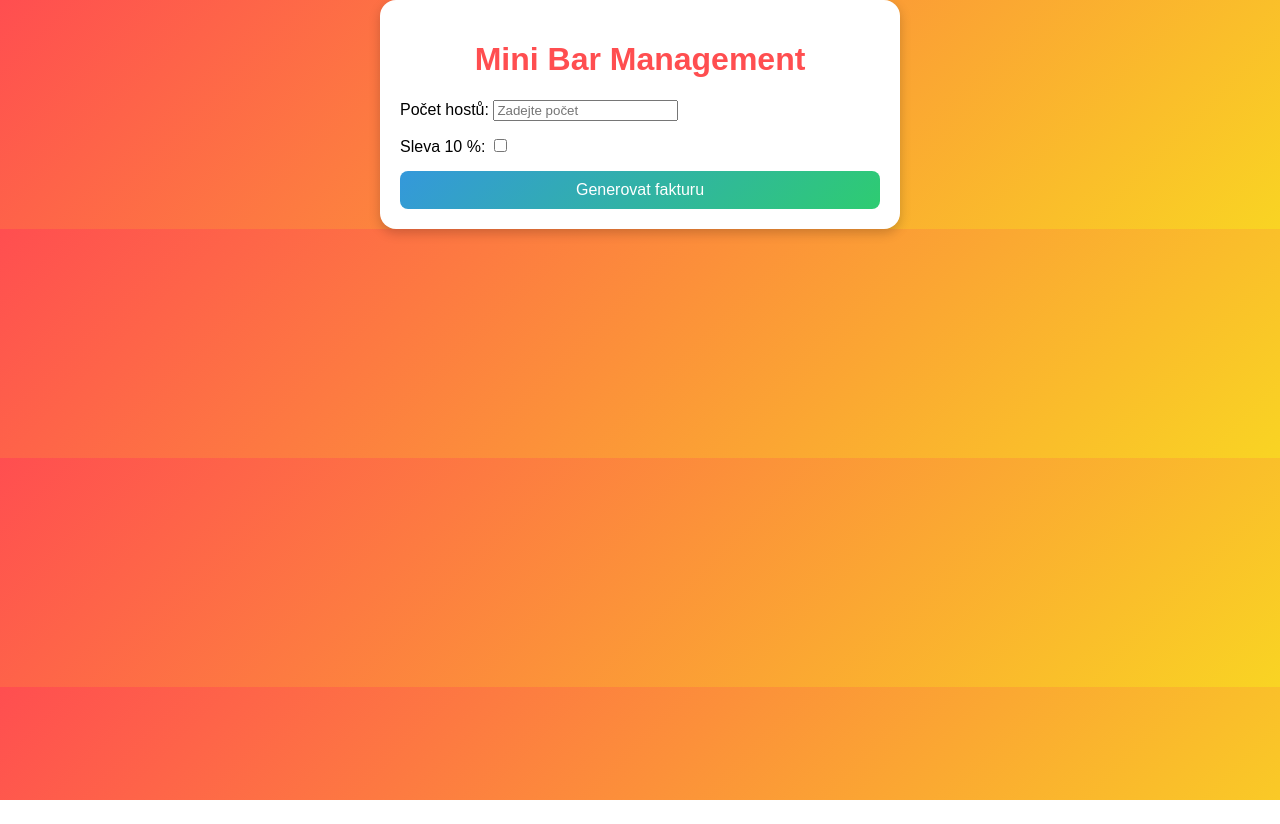
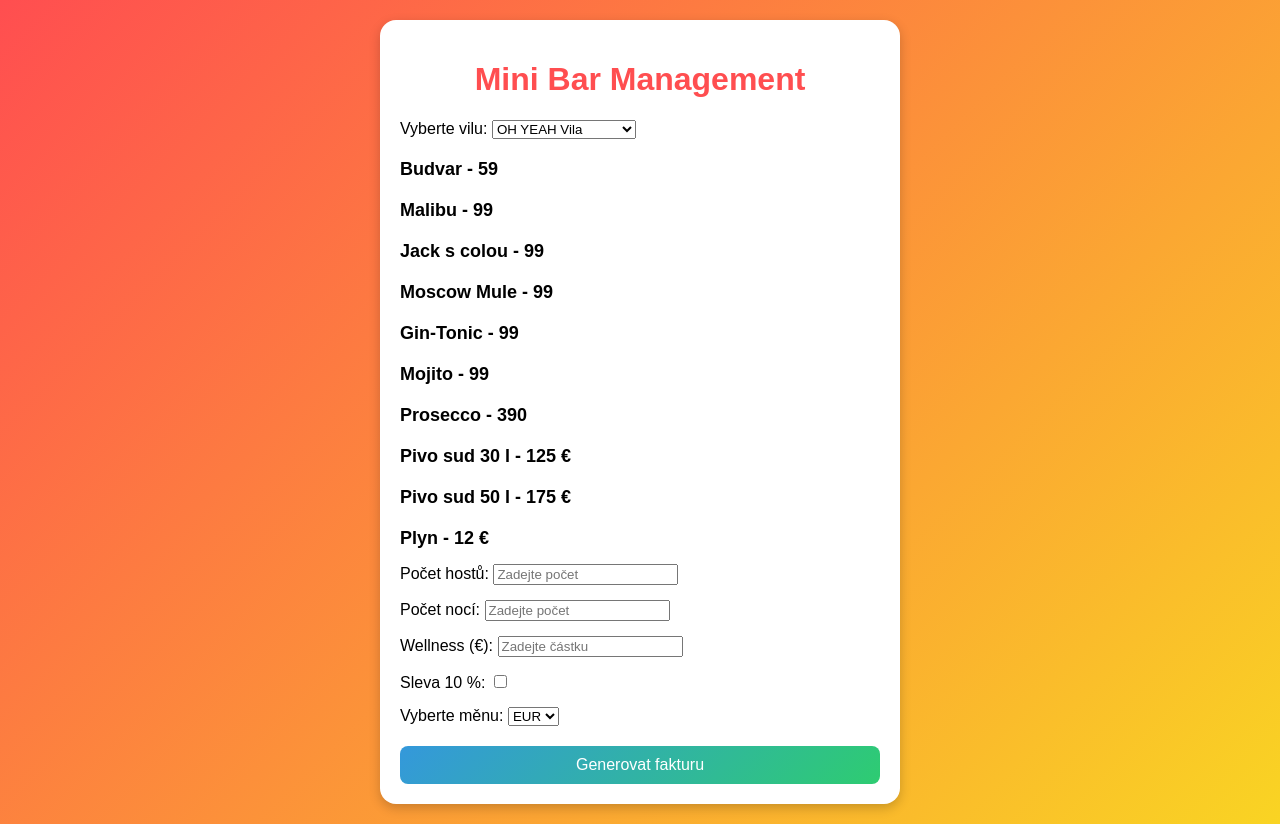
Before and after one commit to Martyparty1988/minibars-sklad, a plain HTML site: page index.html in a window 1280 px wide. Before the commit the page ends 800 px from the top, so only its background shows below. Drawn offline with Linux system fonts and the light colour scheme.

Commit message:
Update index.html

```diff
--- a/index.html
+++ b/index.html
@@ -5,18 +5,17 @@
   <meta name="viewport" content="width=device-width, initial-scale=1.0" />
   <title>Mini Bar Management</title>
   <style>
-    /* Původní styly, upravené */
     body {
-      font-family: 'Arial', sans-serif;
+      font-family: Arial, sans-serif;
       margin: 0;
       padding: 0;
       background: linear-gradient(135deg, #ff4e50, #f9d423);
     }
     .container {
       max-width: 480px;
-      margin: auto;
+      margin: 20px auto;
       padding: 20px;
-      background: #fff;
+      background: white;
       border-radius: 16px;
       box-shadow: 0 4px 12px rgba(0, 0, 0, 0.2);
     }
@@ -27,10 +26,16 @@
     .form-group {
       margin-bottom: 15px;
     }
+    .vila-name {
+      font-size: 18px;
+      font-weight: bold;
+      margin-top: 20px;
+    }
     button {
       display: block;
       width: 100%;
       padding: 10px;
+      margin-top: 20px;
       background: linear-gradient(135deg, #3498db, #2ecc71);
       color: white;
       font-size: 16px;
@@ -38,22 +43,105 @@
       border-radius: 8px;
       cursor: pointer;
     }
+    button:hover {
+      background: linear-gradient(135deg, #2980b9, #27ae60);
+    }
   </style>
 </head>
 <body>
   <div class="container">
     <h1>Mini Bar Management</h1>
-    <!-- Pole pro městskou daň a další -->
+    <div>
+      <label>Vyberte vilu:</label>
+      <select id="vila-select" onchange="changeVila()">
+        <option value="ohyeah">OH YEAH Vila</option>
+        <option value="castle">The Little Castle Vila</option>
+        <option value="pool">Amazing Pool Vila</option>
+      </select>
+    </div>
+
+    <div id="items-container"></div>
+
     <div class="form-group">
       <label>Počet hostů:</label>
       <input type="number" id="guests" placeholder="Zadejte počet" />
     </div>
-    <!-- Sleva přesunuta dolů -->
-    <div class="form-group" id="discount">
+    <div class="form-group">
+      <label>Počet nocí:</label>
+      <input type="number" id="nights" placeholder="Zadejte počet" />
+    </div>
+    <div class="form-group">
+      <label>Wellness (€):</label>
+      <input type="number" id="wellness" placeholder="Zadejte částku" />
+    </div>
+    <div class="form-group">
       <label for="discount">Sleva 10 %:</label>
-      <input type="checkbox" />
+      <input type="checkbox" id="discount" />
+    </div>
+    <div>
+      <label>Vyberte měnu:</label>
+      <select id="currency">
+        <option value="eur">EUR</option>
+        <option value="czk">CZK</option>
+      </select>
     </div>
     <button onclick="generateInvoice()">Generovat fakturu</button>
   </div>
+
+  <script>
+    const vily = {
+      ohyeah: {
+        items: {
+          Budvar: 59,
+          Malibu: 99,
+          "Jack s colou": 99,
+          "Moscow Mule": 99,
+          "Gin-Tonic": 99,
+          Mojito: 99,
+          Prosecco: 390,
+          "Pivo sud 30 l": "125 €",
+          "Pivo sud 50 l": "175 €",
+          Plyn: "12 €",
+        },
+      },
+      pool: {
+        items: {
+          Budvar: 59,
+          Malibu: 99,
+          "Jack s colou": 99,
+          "Moscow Mule": 99,
+          "Gin-Tonic": 99,
+          Mojito: 99,
+          "Coca-Cola": 32,
+          Sprite: 32,
+          "Red Bull": 59,
+          Prosecco: 390,
+          "Pivo sud 30 l": "125 €",
+          "Pivo sud 50 l": "175 €",
+          Plyn: "12 €",
+        },
+      },
+    };
+
+    function changeVila() {
+      const vilaName = document.getElementById("vila-select").value;
+      const container = document.getElementById("items-container");
+      container.innerHTML = "";
+
+      const items = vily[vilaName].items;
+      for (let [itemName, price] of Object.entries(items)) {
+        const itemDiv = document.createElement("div");
+        itemDiv.className = "form-group vila-name";
+        itemDiv.innerHTML = `${itemName} - ${price}`;
+        container.appendChild(itemDiv);
+      }
+    }
+
+    function generateInvoice() {
+      alert("Generuji fakturu... Zde pokračujeme!");
+    }
+
+    changeVila();
+  </script>
 </body>
 </html>
```
